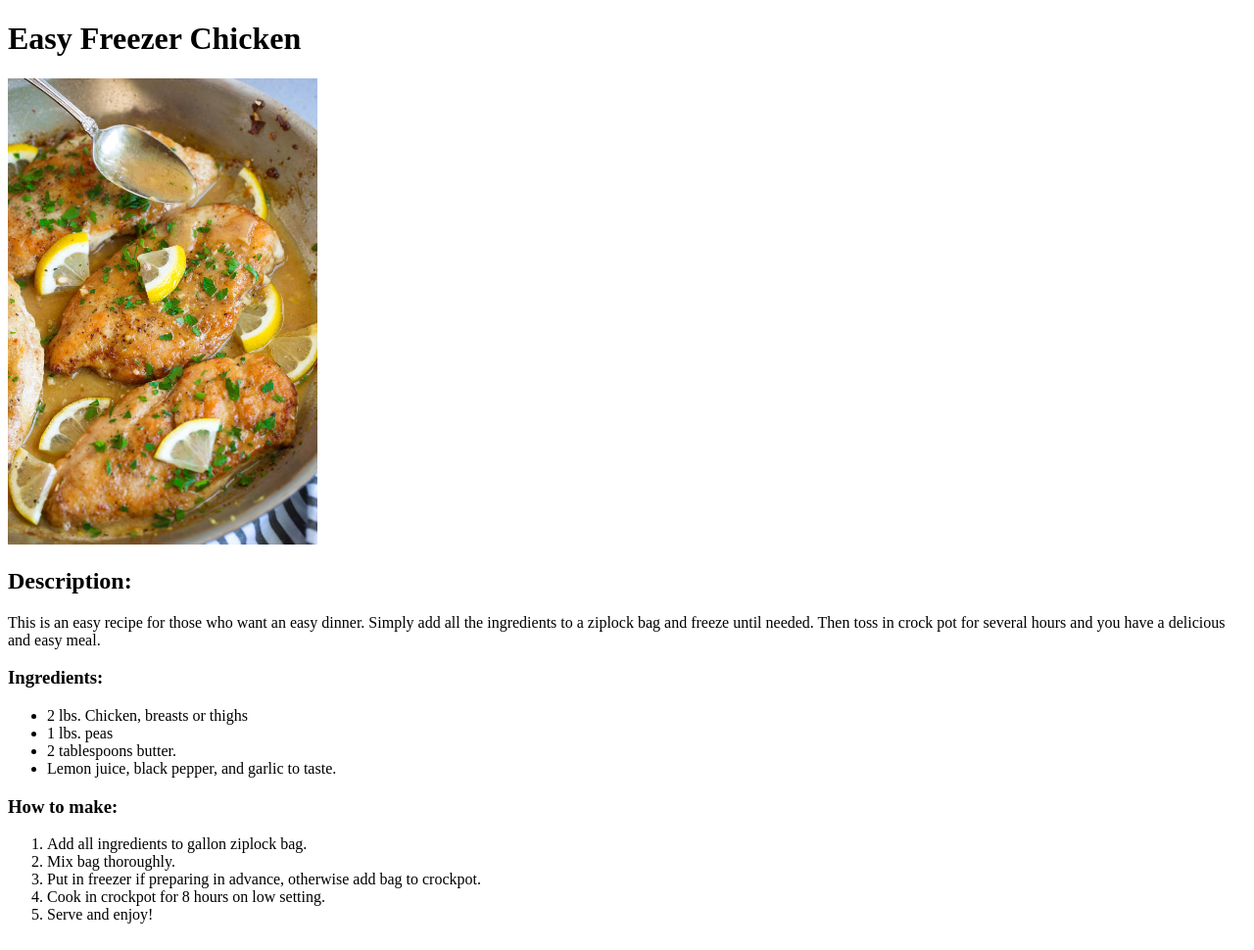
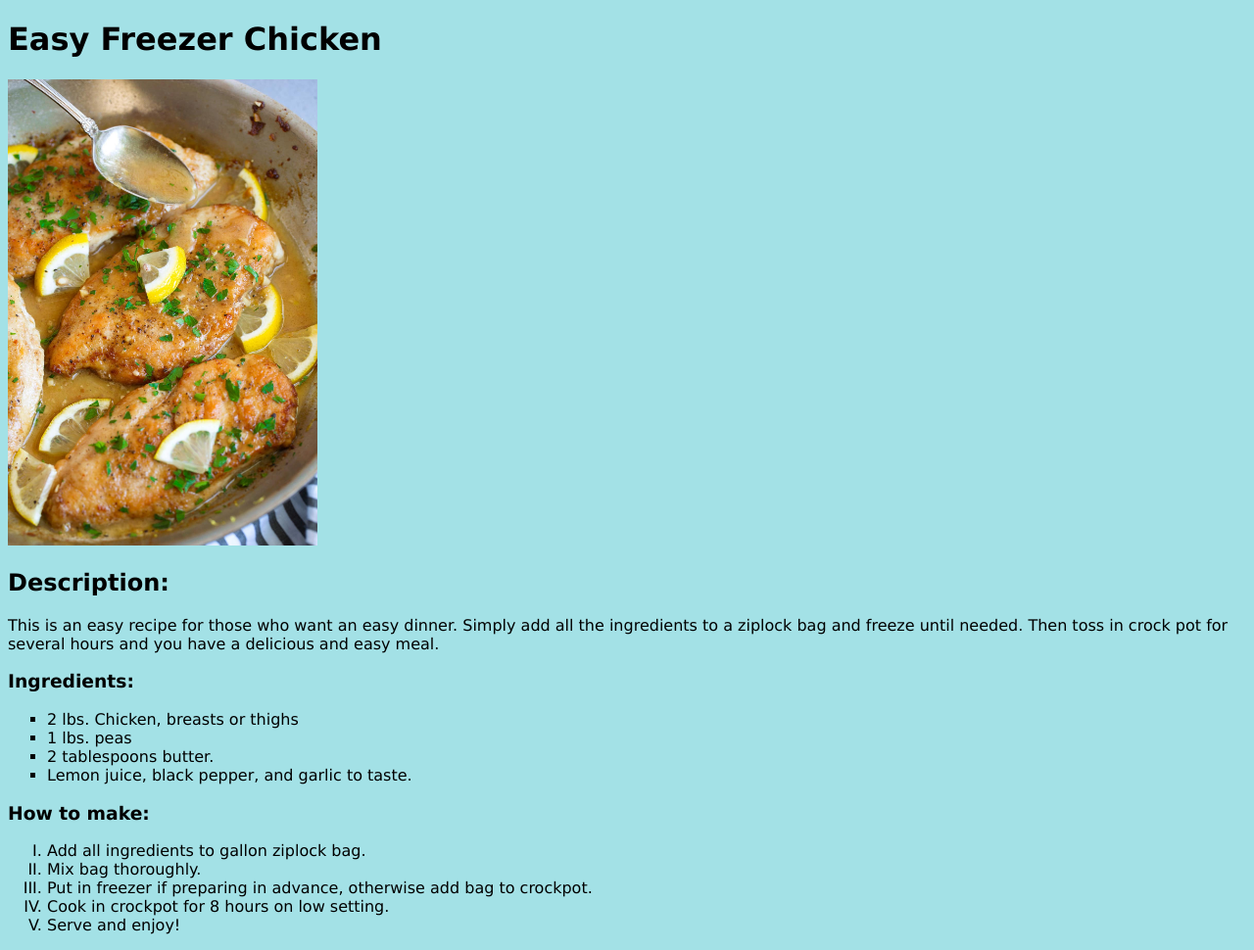
Before and after one commit to OleSunCodes/odin-recipes, a plain HTML site: page recipes/freezer_chicken.html in a window 1280 px wide. Shown: the whole page at 98% size. Drawn offline with Linux system fonts and the light colour scheme.

Commit message:
Added intial CSS styling

```diff
--- a/recipes/freezer_chicken.html
+++ b/recipes/freezer_chicken.html
@@ -4,6 +4,9 @@
     <meta charset="UTF-8">
     <meta http-equiv="X-UA-Compatible" content="IE=edge">
     <meta name="viewport" content="width=device-width, initial-scale=1.0">
+
+    <link rel="stylesheet" href="../style.css">
+
     <title>Easy Freezer Chicken</title>
 </head>
 <body>
--- /dev/null
+++ b/style.css
@@ -0,0 +1,13 @@
+* {
+    background-color: rgb(163, 225, 230);
+    font-family: Verdana, Geneva, Tahoma, sans-serif;
+}
+h1 {
+    font: bold;
+}
+ul {
+    list-style-type: square;
+}
+ol {
+    list-style-type: upper-roman;
+}
```
Also changed, not shown: index.html (+3 -0 lines), recipes/moscow_mule.html (+3 -0 lines), recipes/tartar.html (+3 -0 lines).
